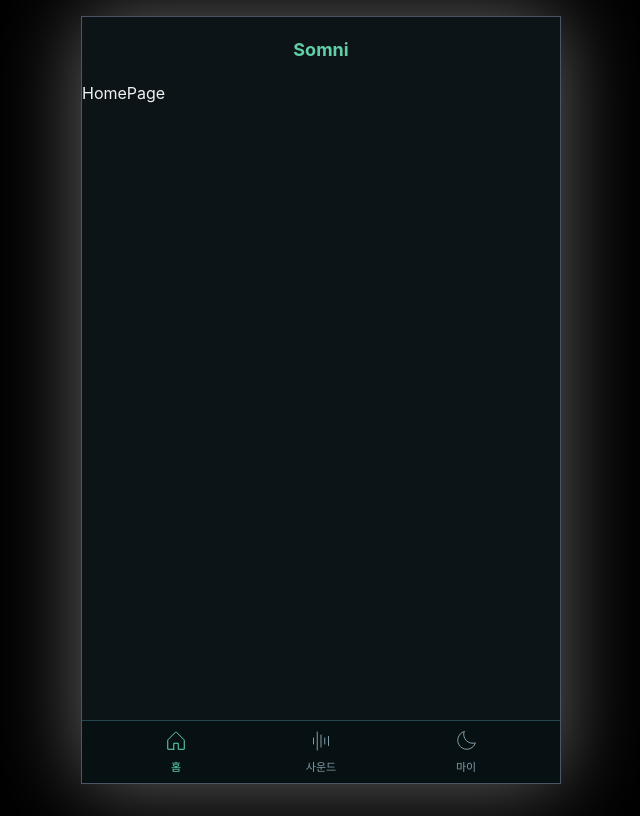
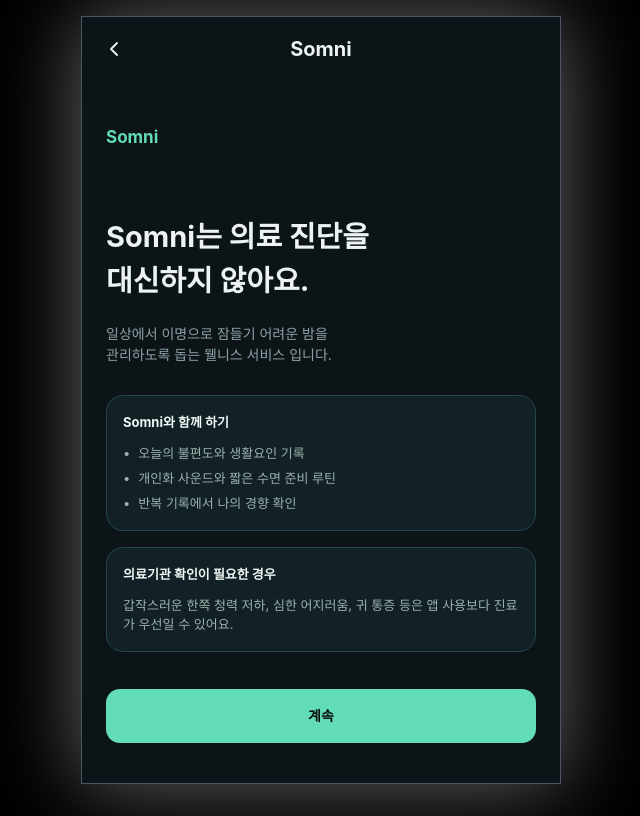
Before and after one commit to 2026-LIKELION-SOMNI/2026-likilion-ds2, a React (Vite) app in the folder frontend/: page /my/safety in a window 1280 px wide. Before the commit this address led to /. Shown: the whole page, without its empty margins (319-959 px from the left). Built offline with nearby package versions, Linux system fonts and the light colour scheme; no server answers.

Commit message:
fix: 서비스 안내 경로 수정

```diff
--- a/frontend/src/app/router.tsx
+++ b/frontend/src/app/router.tsx
@@ -93,6 +93,10 @@
         element: <NotificationSettingsPage />,
       },
       {
+        path: "/my/safety",
+        element: <SafetyGuidePage />,
+      },
+      {
         path: "/my/sound-profile",
         element: <SoundProfilePage />,
       },
--- a/frontend/src/pages/my/MyPage.tsx
+++ b/frontend/src/pages/my/MyPage.tsx
@@ -702,9 +702,19 @@
 
           <div className="h-px w-full bg-[#1F3D45]" />
 
-          {/* 서비스 안내·안전 - 아직 이동 X */}
+          {/* 서비스 안내·안전 */}
           <button
             type="button"
+            onClick={() =>
+              navigate(
+                "/my/safety",
+                {
+                  state: {
+                    from: "mypage",
+                  },
+                },
+              )
+            }
             className="
               flex
               w-full
--- a/frontend/src/pages/onboarding/SafetyGuidePage.tsx
+++ b/frontend/src/pages/onboarding/SafetyGuidePage.tsx
@@ -1,5 +1,4 @@
-import { useNavigate } from "react-router-dom";
-
+import { useLocation, useNavigate, } from "react-router-dom";
 import Button from "../../components/common/Button";
 
 const TOGETHER_ITEMS = [
@@ -10,6 +9,10 @@
 
 function SafetyGuidePage() {
   const navigate = useNavigate();
+  const location = useLocation();
+
+  const fromMyPage =
+    location.state?.from === "mypage";
 
   return (
     <div
@@ -152,7 +155,19 @@
       </section>
 
       <div className="mt-auto">
-        <Button onClick={() => navigate("/frequency")}>계속</Button>
+        <Button
+            onClick={() =>
+              navigate(
+                fromMyPage
+                  ? "/my"
+                  : "/frequency",
+              )
+            }
+          >
+            {fromMyPage
+              ? "확인하기"
+              : "계속"}
+          </Button>
       </div>
     </div>
   );
```
